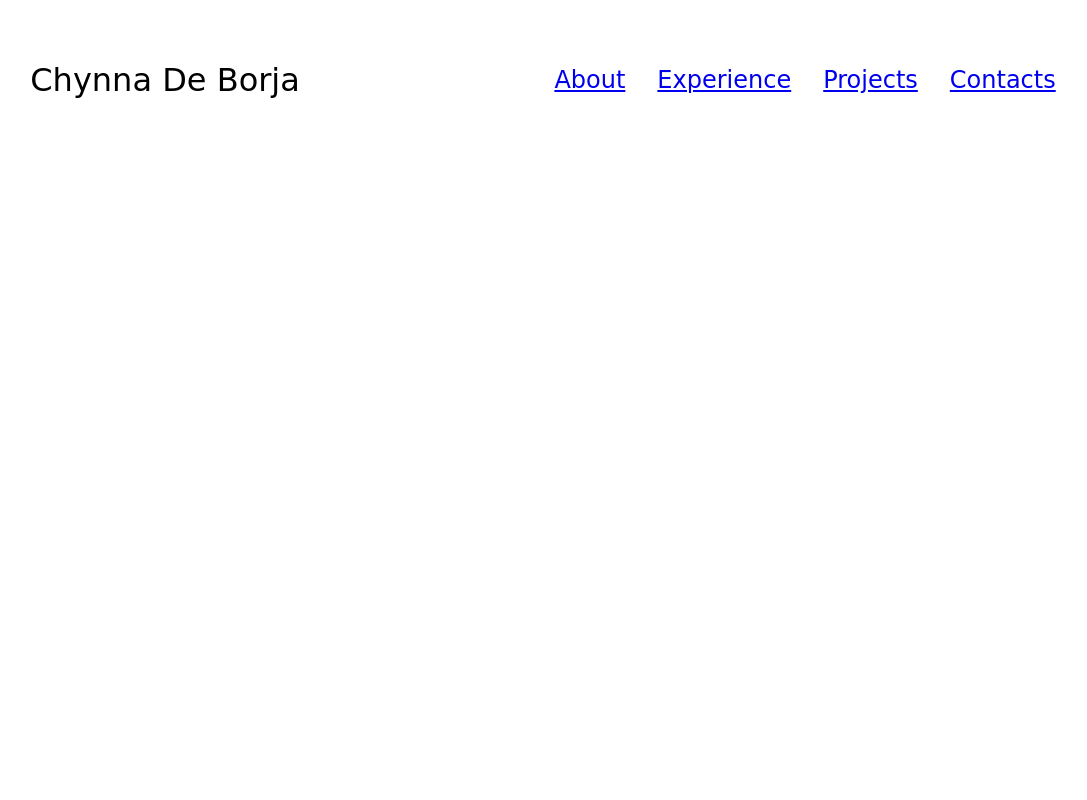
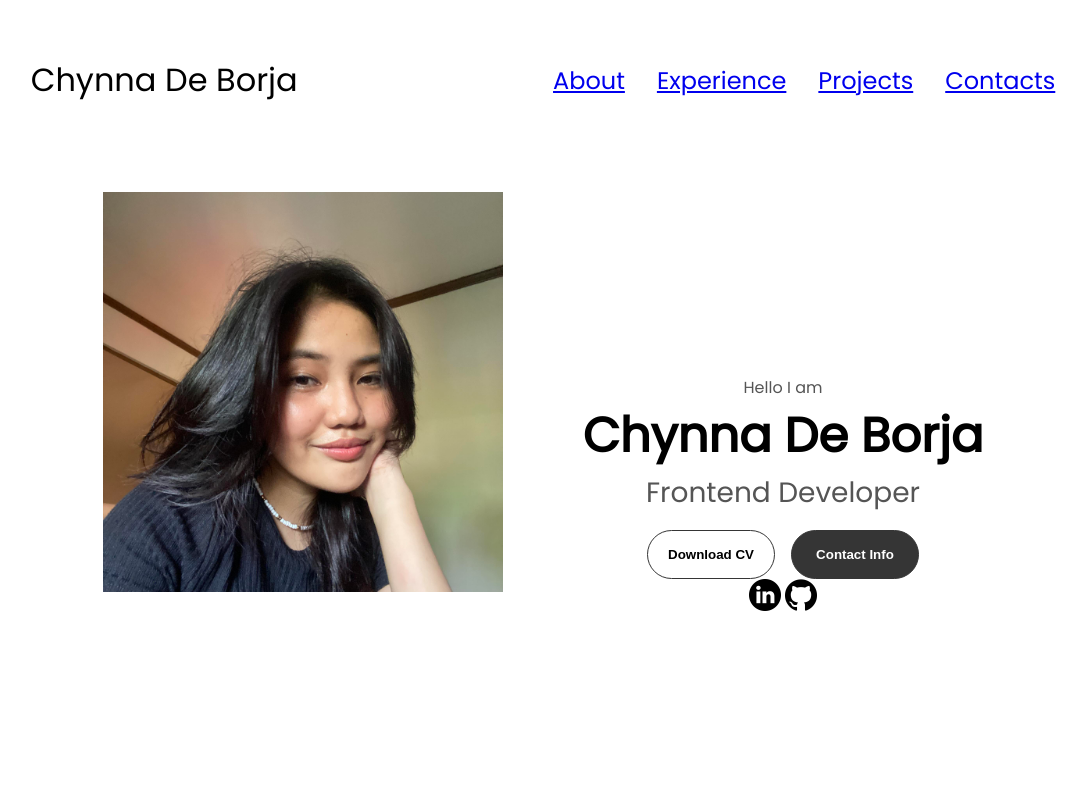
Before and after one commit to chynnadeborja/DeBorja_WEBDEV_2425, a plain HTML site: page index.html in a window 1280 px wide. Shown: the whole page, without its empty margins (97-1184 px from the left). Drawn offline with Linux system fonts and the light colour scheme; a web font is replaced by a local one.

Commit message:
new update

```diff
--- a/index.html
+++ b/index.html
@@ -3,27 +3,24 @@
   <head>
     <meta charset="UTF-8" />
     <meta name="viewport" content="width=device-width" , intial-scale="1.0" />
-    <title>Chynna's Portfolio</title>
-    <link rel="stylesheet" href="style.css"/>
-    <link rel="stylesheet" href="script.js"/>
-    <link rel="stylesheet" href="mediaqueries.css"/>
-
+    <title>Madz Portfolio</title>
+    <link rel="stylesheet" href="style.css" />
+    <link rel="stylesheet" href="mediaqueries.css" />
   </head>
   <body>
     <nav id="desktop-nav">
-        <div class="logo"> Chynna De Borja </div>
+      <div class="logo">Chynna De Borja</div>
       <div>
         <ul class="nav-links">
-                <li> <a href="#about">About</a> </li>
-                <li> <a href="#experience">Experience</a> </li>
-                <li> <a href="#projects">Projects</a> </li>
-                <li> <a href="#contacts">Contacts</a> </li>
+          <li><a href="#about">About</a></li>
+          <li><a href="#experience">Experience</a></li>
+          <li><a href="#projects">Projects</a></li>
+          <li><a href="#contacts">Contacts</a></li>
         </ul>
       </div>
-
     </nav>
     <nav id="hamburger-nav">
-        <div class="logo"> Chynna De Borja</div>
+      <div class="logo">Chynna De Borja</div>
       <div class="hamburger-menu">
         <div class="hamburger-icon" onclick="toggleMenu()">
           <span></span>
@@ -31,13 +28,45 @@
           <span></span>
         </div>
         <div class="menu-links">
-                <li> <a href="#about" onclick="toggleMenu()">About</a> </li>
-                <li> <a href="#experience" onclick="toggleMenu()">Experience</a> </li>
-                <li> <a href="#projects" onclick="toggleMenu()">Projects</a> </li>
-                <li> <a href="#contacts" onclick="toggleMenu()">Contacts</a> </li>
+          <li><a href="#about" onclick="toggleMenu()">About</a></li>
+          <li><a href="#experience" onclick="toggleMenu()">Experience</a></li>
+          <li><a href="#projects" onclick="toggleMenu()">Projects</a></li>
+          <li><a href="#contacts" onclick="toggleMenu()">Contacts</a></li>
         </div>
       </div>
     </nav>
+    <section id="profile">
+      <div class="section__pic-container">
+        <img src="./Assets/chy.jpg" alt="Profile Picture" />
+      </div>
+      <div class="section__text">
+        <p class="section__text__p1">Hello I am</p>
+        <h1 class="title">Chynna De Borja</h1>
+        <p class="section__text__p2">Frontend Developer</p>
+        <div class="btn-container">
+          <button
+            class="btn btn-color-2"
+            onclick="window.open('./Assets/cv_madz_01.pdf')"
+          >
+            Download CV
+          </button>
+          <button class="btn btn-color-1" onclick="location.href='./#contacts'">
+            Contact Info
+          </button>
+        </div>
+        <div id="socials-container">
+          <img src ="./Assets/linkedin.png"
+          alt = "My Linkedin Profile"
+          class = "icon"
+          onclick="location.href='https://linkedin.com'" />
 
+          <img src="./Assets/github.png"
+          alt = "My Github Profile"
+          class = "icon"
+          onclick="location.href='https://github.com/madzamador'" />
+        </div>
+      </div>
+    </section>
+    <script src="script.js"></script>
   </body>
 </html>
--- a/mediaqueries.css
+++ b/mediaqueries.css
@@ -1,20 +1,49 @@
-@media screen and (max-width:1200px){
-    #desktop-nav{
+@media screen and (max-width: 1400px) {
+
+}
+
+@media screen and (max-width: 1200px) {
+  #desktop-nav {
     display: none;
+
   }
-    #hamburger-nav{
+
+  #hamburger-nav {
     display: flex;
+  }
+
+  #profile{
+    display:block;
+
+  #section {
+    height: fit-content;
+  }
+
+  section{
+    margin: 0 6%;
+  }
+
+  section__pic-container {
+    width: 276px;
+    height: 275px;
+    margin: 0 auto 2 rem;
   }
 }
 
-@media screen and (max-width:600px){
-    .nav-links{
+@media screen and (max-width: 600px) {
+  .nav-links {
     flex-direction: column;
     gap: 0.5rem;
     text-align: center;
   }
+
+  .logo {
+    font-size: 1.5rem;
   }
 
-.logo{
-    font-size: 1.5 rem;
+  #profile{
+    height: 85vh;
+    margin-bottom: 0;
   }
+
+}
--- a/style.css
+++ b/style.css
@@ -1,6 +1,6 @@
 /* General Style*/
 
-@import url('https://fonts.googleapis.com/css2?family=Dancing+Script:wght@400..700&family=Playwrite+DE+Grund:wght@100..400&family=Roboto+Condensed:ital,wght@0,100..900;1,100..900&display=swap');
+@import url("https://fonts.googleapis.com/css2?family=Poppins:wght@100;200;300;400&display=swap");
 
 * {
   margin: 0;
@@ -9,7 +9,7 @@
 }
 
 body {
-  font-family: "Playwrite DE Grund", cursive;
+  font-family: "Poppins", sans-serif;
 }
 
 html {
@@ -53,50 +53,50 @@ a:hover {
     cursor: pointer;
 }
 
-/*HAmburger Menu*/
-#hamburger-nav{
+/* Hamburger Menu*/
+
+#hamburger-nav {
   display: none;
 }
 
 .hamburger-menu{
-    position:relative;
-    display:inline-block;
+  position: relative;
+  display: inline-block;
 }
 
-.hamburger-icon{
+.hamburger-icon {
   display: flex;
   flex-direction: column;
-    justify-content:space-between;
-    height:25px;
-    width:30px;
+  justify-content: space-between;
+  height: 25px;
+  width: 30px;
   cursor: pointer;
 }
 
-.hamburger-icon span{
+.hamburger-icon span {
   width: 100%;
   height: 2px;
-    top:100%;
-    background-color: grey;
+  background-color: gray;
   transition: all 0.3 ease-in-out;
 }
 
-.menu-links{
-    position:absolute;
-    top:100px;
-    right:0;
+.menu-links {
+  position: absolute;
+  top: 100px;
+  right: 0;
   background-color: white;
   width: fit-content;
-    max-height:0;
+  max-height: 0;
   overflow: hidden;
   transition: all 0.3 ease-in-out;
 }
 
-.menu-links a{
+.menu-links a {
   display: block;
   padding: 10px;
   text-align: center;
   font-size: 2rem;
-    color:black;
+  color: black;
   text-decoration: none;
   transition: all 0.3 ease-in-out;
 }
@@ -105,30 +105,137 @@ a:hover {
   list-style: none;
 }
 
-.menu-links open{
-    max: height 300px;
+.menu-links.open {
+  max-height: 300px;
 }
 
-.hamburger-icon.open span:first-child{
+.hamburger-icon.open span:first-child {
   transform: rotate(45deg) translate(10px, 5px);
 }
 
-.hamburger-icon.open span:nth-child{
+.hamburger-icon.open span:nth-child(2) {
   opacity: 0;
 }
 
-.hamburger-icon.open span:last-child{
+.hamburger-icon.open span:last-child {
   transform: rotate(-45deg) translate(10px, -5px);
 }
 
-.hamburger-icon span:first-child{
+.hamburger-icon span:first-child {
   transform: none;
 }
 
-.hamburger-icon span:first-child{
+.hamburger-icon span:first-child {
   opacity: 1;
 }
 
-.hamburger-icon span:first-child{
+.hamburger-icon span:first-child {
   transform: none;
 }
+
+/* Section */
+
+section {
+  padding-top: 4vh;
+  height: 100vh;
+  margin: 0 10rem;
+  box-sizing: border-box;
+  min-height: fit-content;
+}
+
+/*Profile Section*/
+
+#profile {
+  display: flex;
+  justify-content: center;
+  gap: 5rem;
+  height: 80vh;
+}
+
+.section__pic-container {
+  display: flex;
+  height: 400px;
+  width: 400px;
+}
+
+.section__text {
+  align-self: center;
+  text-align: center;
+}
+
+.section__text__p1{
+  text-align: center;
+}
+
+.section__text__p2{
+  font-size: 1.75rem;
+  margin-bottom: 1rem;
+}
+
+.title {
+  font-size: 3rem;
+  text-align: center;
+}
+
+.socials-container {
+  display: flex;
+  justify-content: center;
+  margin-top: 1rem;
+  gap: 1rem;
+}
+
+/* icons */
+.icon {
+  cursor: pointer;
+  height: 2rem;
+}
+
+
+/*buttons*/
+
+.btn-container {
+  display: flex;
+  justify-content: center;
+  gap: 1rem;
+}
+
+.btn {
+  font-weight: 600;
+  transition: all 300ms ease;
+  padding: 1rem;
+  width: 8rem;
+  border-radius: 2rem;
+  background-color: aqua;
+}
+
+.btn-color-1,
+.btn-color-2 {
+  border: rgb(53, 53, 53) 0.1rem solid;
+}
+
+.btn-color-1:hover,
+.btn-color-2:hover {
+  cursor: pointer;
+}
+
+.btn-color-1,
+.btn-color-2:hover {
+  background-color: rgb(53, 53, 53);
+  color: white;
+}
+
+.btn-color-1:hover {
+  background-color: rgb(0, 0, 0);
+}
+
+.btn-color-2 {
+  background: none;
+}
+
+.btn-color-2:hover {
+  border: rgb(255, 255, 255) 0.1rem solid;
+}
+
+.btn-container {
+  gap: 1rem;
+}
```
Also changed, not shown: script.js (+5 -5 lines), assets/github.png (added), assets/linkedin.png (added), assets/profile-pic-3.png (added), 1 other file. Lines whose indentation alone changed are shown as unchanged.
